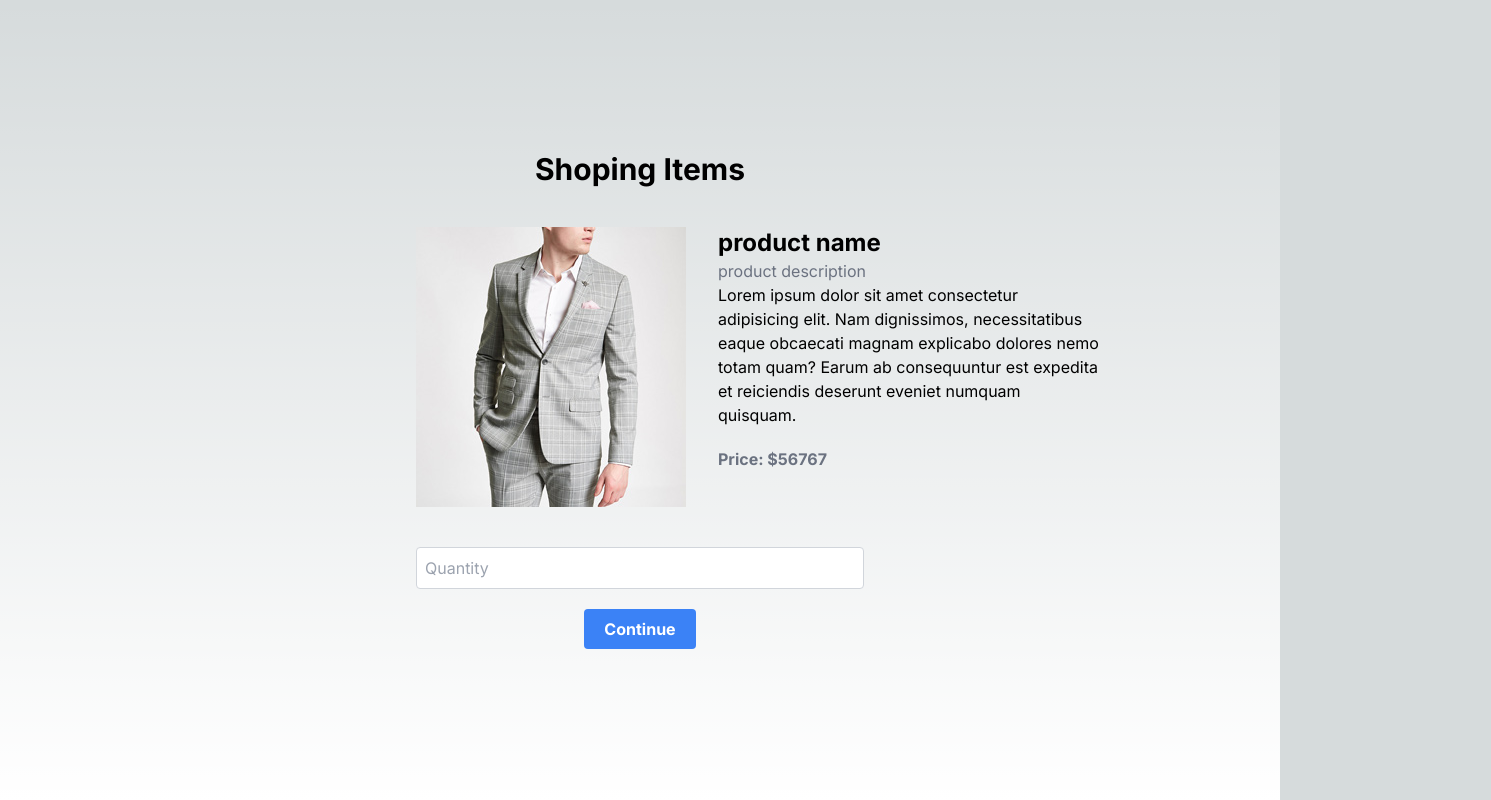
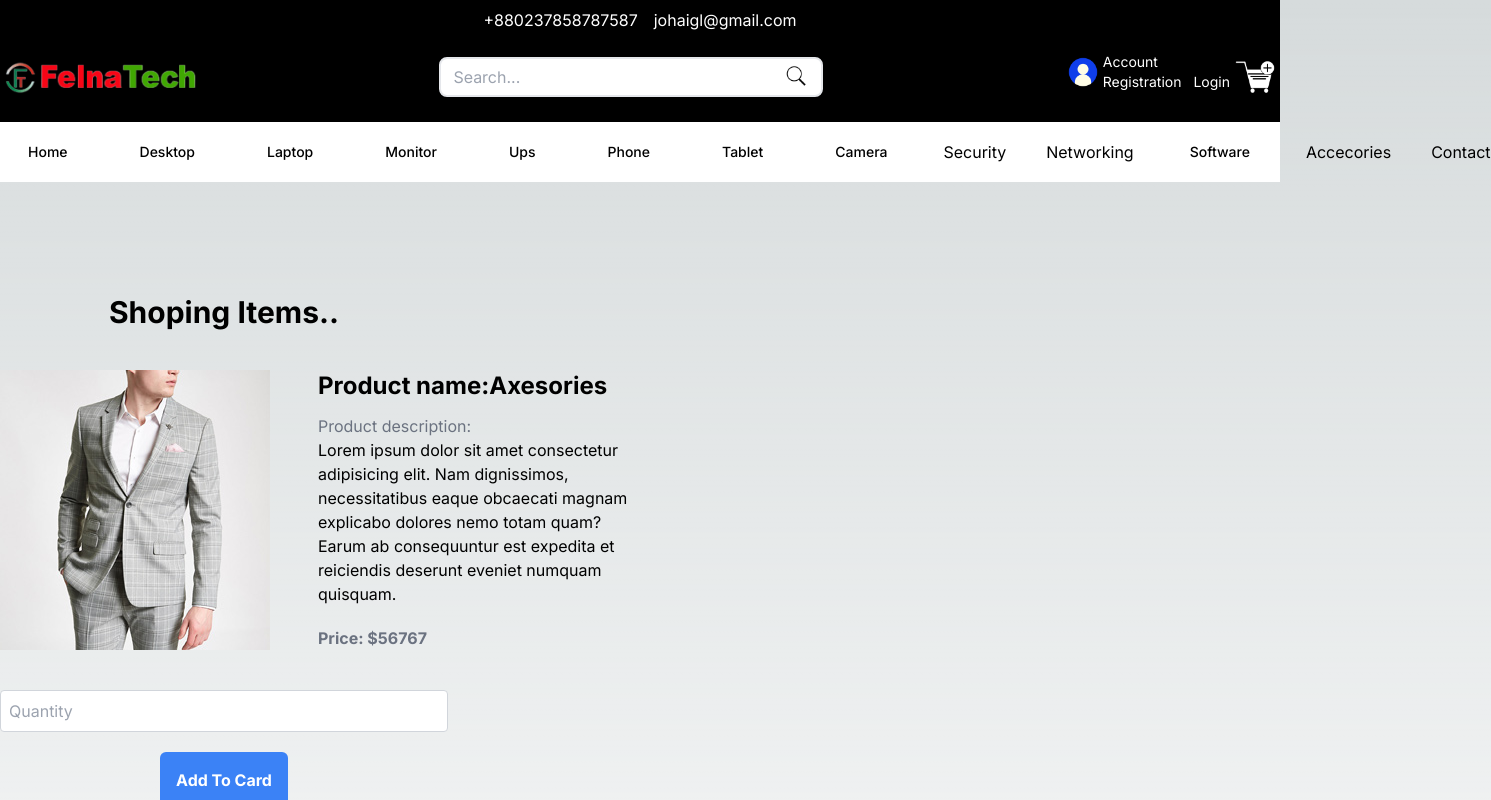
Before and after one commit to Samsuj-joha/Felna_Tech, a Next.js app in the folder felna-app/: page /components/Shop in a window 1280 px wide. Shown: the top 800 px of the page, 1491 px wide, since content can reach past the window. Built offline with nearby package versions, Linux system fonts and the light colour scheme.

Commit message:
some changes by add to card section

```diff
--- a/felna-app/app/components/Shop/page.jsx
+++ b/felna-app/app/components/Shop/page.jsx
@@ -1,26 +1,30 @@
 import React from 'react'
 import Image from "next/image"
 import Slider3 from './../../../images/product-6.jpg'
+import Header from '../Header/page'
+import Navbar from '../Navbar/navbar'
+import Footer from '../Footer/page'
 const Shop = () => {
   return (
-    <div className="flex flex-col justify-center items-center h-screen">
+    <>
+    <Header/>
+    <Navbar/>
+    <div className="flex container mx-auto py-28">
       <div className="flex flex-col w-full max-w-md">
-      <h1 className="text-center text-3xl font-bold mb-10">
-        Shoping Items
+        <h1 className="text-center text-3xl font-bold pb-10">
+          Shoping Items..
         </h1>
-
-      <div className="flex gap-8 flex-row mb-10">
+        <div className="flex gap-12 flex-row mb-10">
           <Image className="w-full h-auto"
             src = {Slider3}
             width={0}
             height={0}
             sizes="100vw"
-
           />
           <div className="w-2/3">
-          <h2 className="text-2xl font-bold">product name</h2>
-          <p className="text-gray-500">product description</p>
-          <p className='w-96'>Lorem ipsum dolor sit amet consectetur adipisicing elit. Nam dignissimos, necessitatibus eaque obcaecati magnam explicabo dolores nemo totam quam? Earum ab consequuntur est expedita et reiciendis deserunt eveniet numquam quisquam.</p>
+            <h2 className="text-2xl font-bold pb-3">Product name:Axesories</h2>
+            <p className="text-gray-500">Product description:</p>
+            <p className='w-80'>Lorem ipsum dolor sit amet consectetur adipisicing elit. Nam dignissimos, necessitatibus eaque obcaecati magnam explicabo dolores nemo totam quam? Earum ab consequuntur est expedita et reiciendis deserunt eveniet numquam quisquam.</p>
             <p className="text-gray-500 font-bold pt-5">Price: $56767</p>
           </div>
         </div>
@@ -29,20 +33,20 @@ const Shop = () => {
           <input
             type="number"
             placeholder="Quantity"
-
-          // onChange={(e) => setQuantity(e.target.value)}
             className="mb-5 border border-gray-300 p-2 rounded "
           />
-
           <button
             type="submit"
-          className="bg-blue-500 hover:bg-blue-700 text-white font-bold py-2 px-4 rounded w-28 h-10  m-auto"
+            className="bg-blue-500 hover:bg-blue-700 text-white font-bold py-4 px-4 rounded-md m-auto"
           >
-          Continue
+            Add To Card
           </button>
         </form>
       </div>
     </div>
+    <Footer/>
+    </>
+
   )
 }
 
--- a/felna-app/app/layout.js
+++ b/felna-app/app/layout.js
@@ -7,7 +7,7 @@ const inter = Inter({ subsets: ['latin'] })
 
 
 export const metadata = {
-  title: 'Create Next App',
+  title: 'Felna_Tech',
   description: 'Generated by create next app',
 }
 
```
Lines whose indentation alone changed are shown as unchanged.
